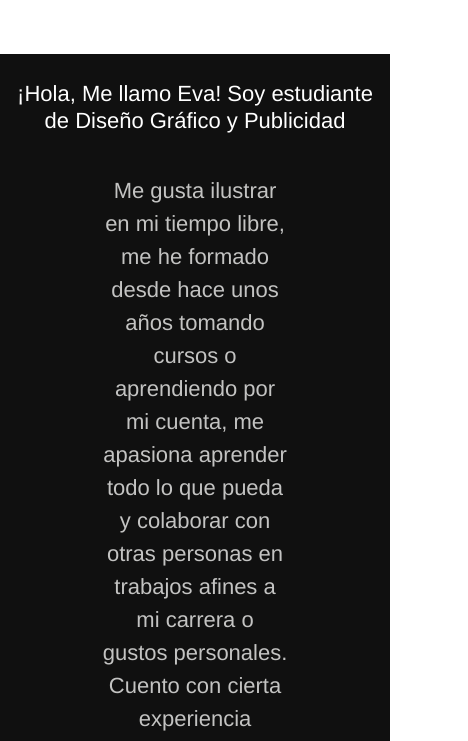
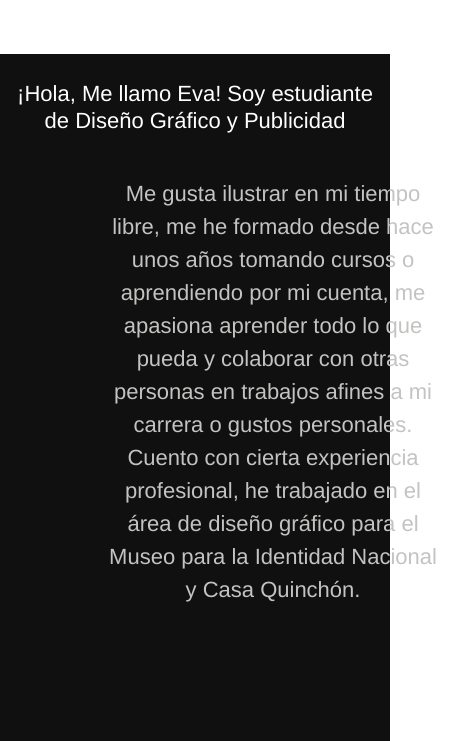
Before and after one commit to evadelcid22/portafolio, a plain HTML site: page index.html in a window 390 px wide. Shown: the part 96-837 px from the top of the page, 468 px wide, since content can reach past the window. Drawn offline with nearby package versions, Linux system fonts and the light colour scheme; files that its build step writes are made by us from their sources.

Commit message:
fixing about space

```diff
--- a/css/style.css
+++ b/css/style.css
@@ -39,7 +39,7 @@ body{
 }
 /*INICIO*/
 #inicio{
-  min-height:700px;
+  min-height:750px;
   max-height: 800px;
   background: #101010;
   display: inline-block;
@@ -354,6 +354,7 @@ body{
 
 .content{
     margin-top: 1%;
+    width: 100%;
     display: flex;
     flex-direction: row;
     margin-left: 20%;
```
